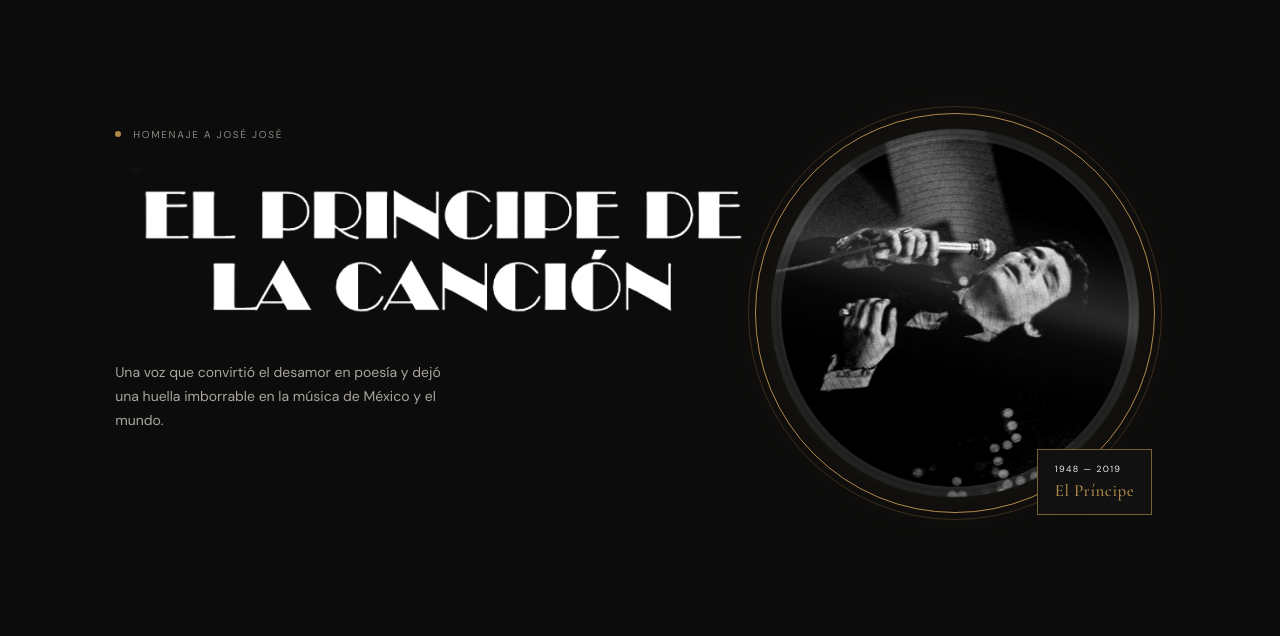
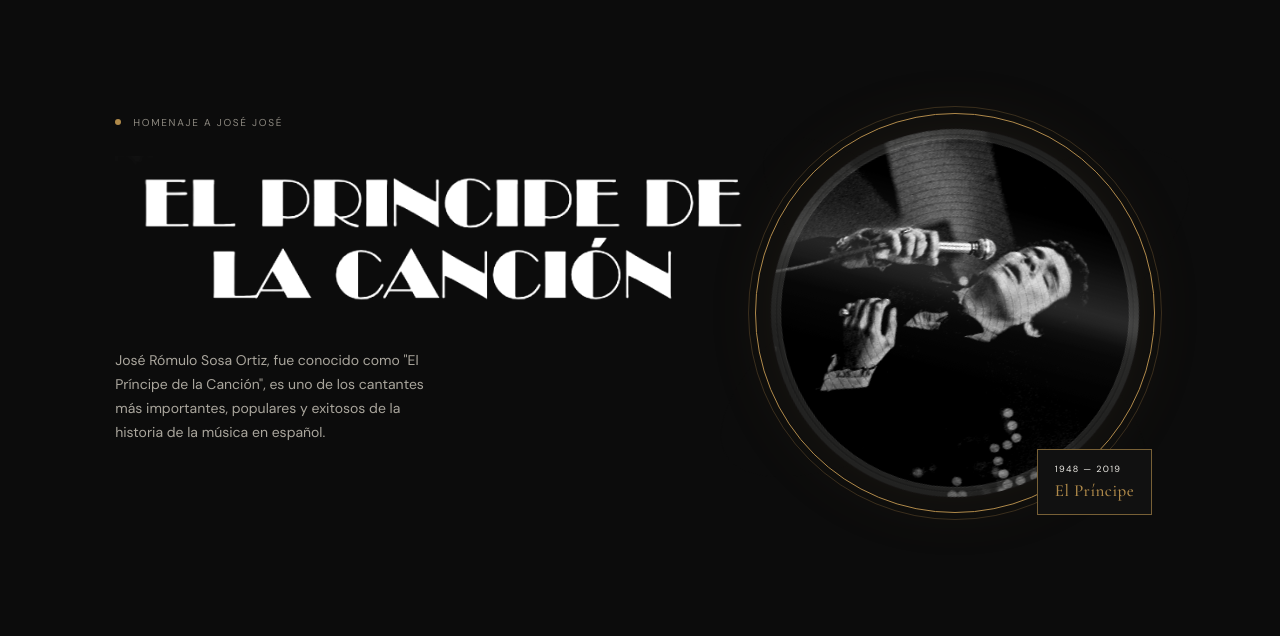
Before and after one commit to AngeloE14/PrincipeJJ, a plain HTML site: page index.html in a window 1280 px wide. Shown: the part 104-740 px from the top of the page. Drawn offline with nearby package versions, Linux system fonts and the light colour scheme.

Commit message:
fix: actualizar la introducción sobre José José en la sección hero

```diff
--- a/index.html
+++ b/index.html
@@ -80,7 +80,7 @@
           <p class="eyebrow"><span></span> Homenaje a José José</p>
           <!-- Título principal en formato de imagen para conservar su diseño original. -->
           <img class="hero-title-image" src="assets/texto-el-principe.webp" alt="El Príncipe de la Canción" />
-          <p class="hero-intro">Una voz que convirtió el desamor en poesía y dejó una huella imborrable en la música de México y el mundo.</p>
+          <p class="hero-intro">José Rómulo Sosa Ortiz, fue conocido como "El Príncipe de la Canción", es uno de los cantantes más importantes, populares y exitosos de la historia de la música en español.</p>
         </div>
 
         <!-- Columna del retrato -->
```
